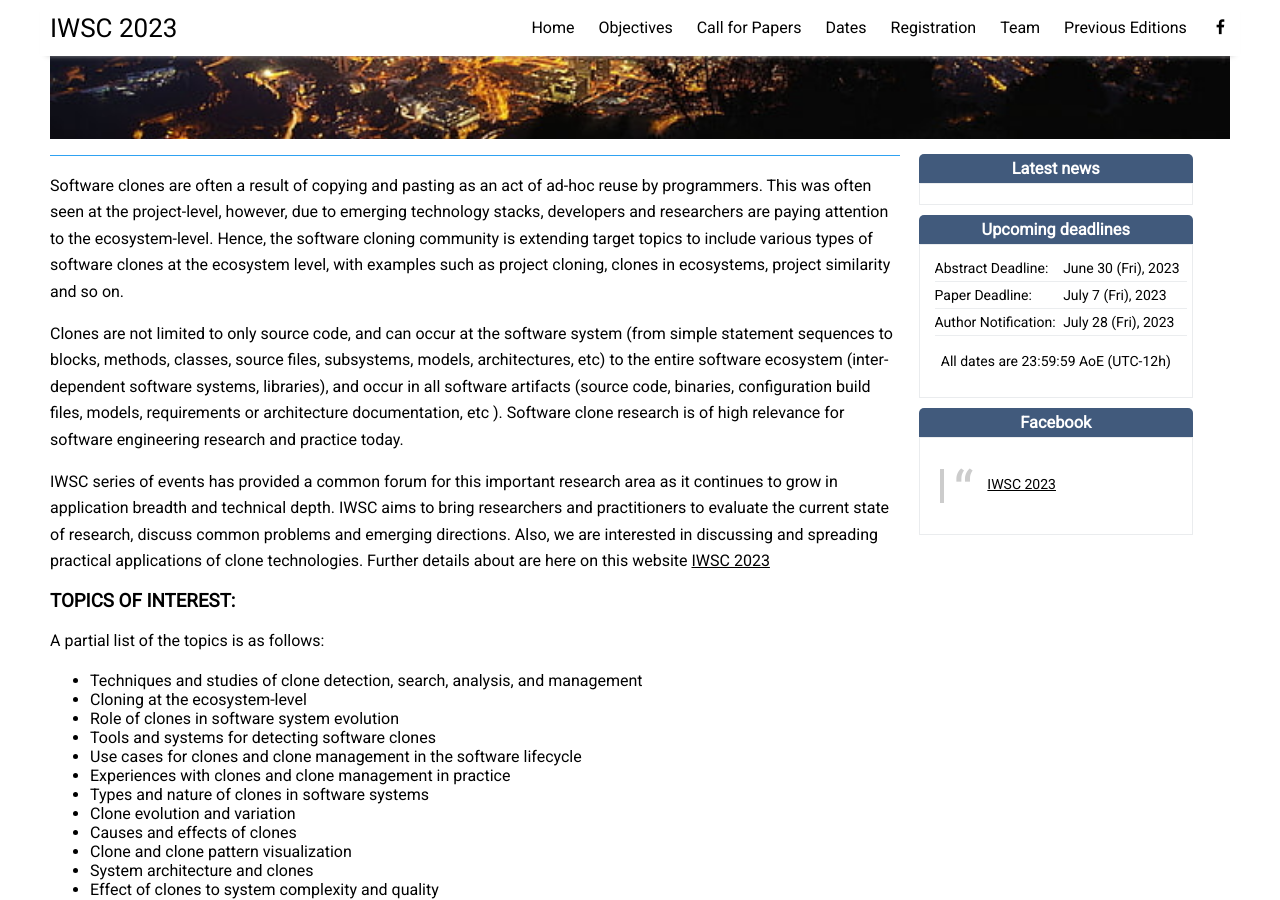
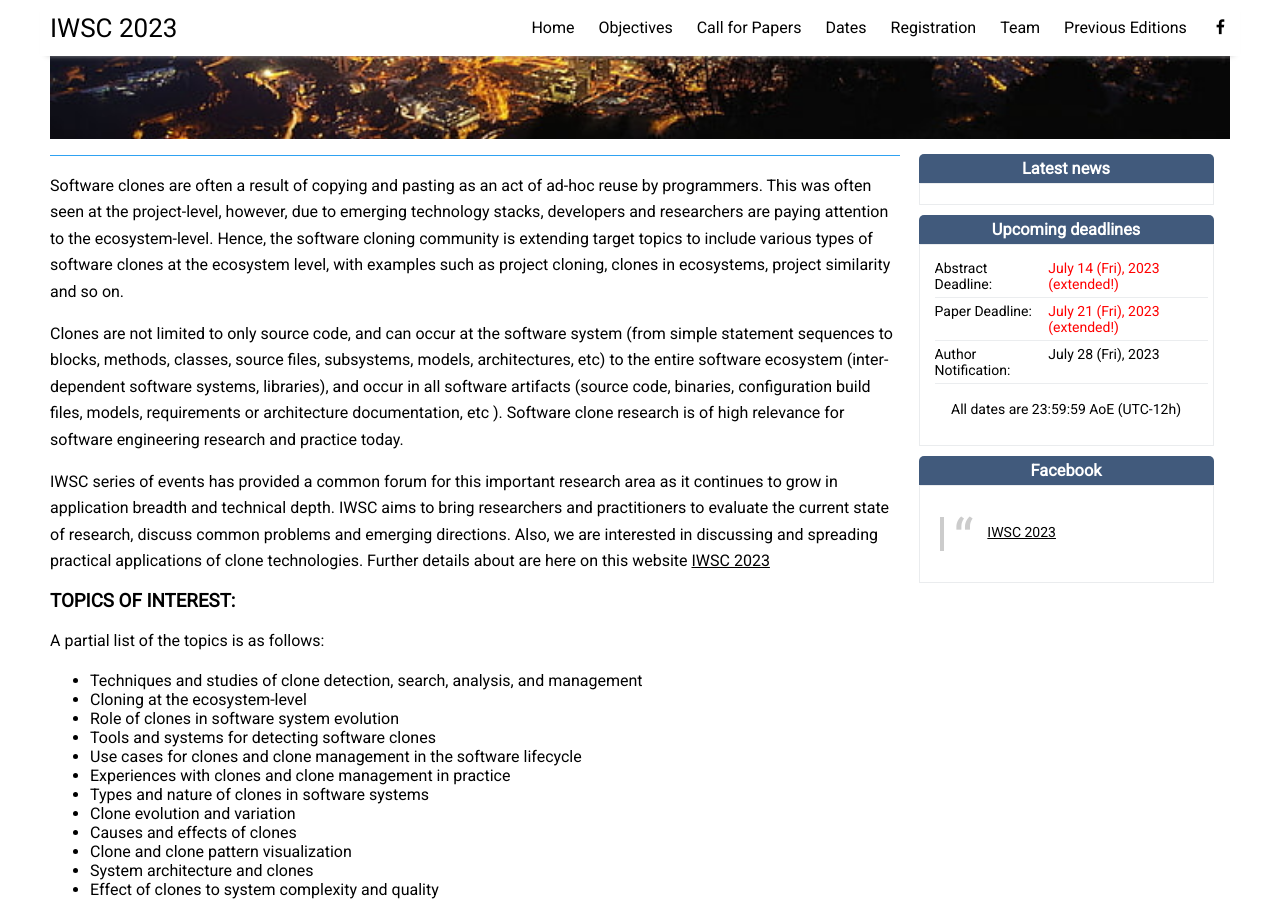
Before and after one commit to iwsc2023/iwsc2023.github.io, a Jekyll site: the page built from index.html, in a window 1280 px wide and 900 px high, scrolled down 302 px. Built offline with Jekyll 4.4.1, drawn with Linux system fonts in a browser that asks for light colours; nearby versions of some CDN libraries; the list of posts is cut into pages by our own code.

Commit message:
Update sidebar.html

```diff
--- a/_includes/sidebar.html
+++ b/_includes/sidebar.html
@@ -27,12 +27,12 @@
     <table class="tg">
       <tr>
         <td class="tg-col"> Abstract Deadline:</td>
-        <td class="tg-col"> June 30 (Fri), 2023</td>
+        <td class="tg-col" style="color:red;"> July 14 (Fri), 2023 (extended!)</td>
         <!---<td class="tg-col"><del>July 1, 2022 AoE</del> <br/> 20 Dec 19 AoE</td>--->
       </tr>
       <tr>
         <td class="tg-col"> Paper Deadline: </td>
-        <td class="tg-col">July 7 (Fri), 2023</td>
+        <td class="tg-col" style="color:red;">July 21 (Fri), 2023 (extended!)</td>
        <!-- <td class="tg-col"><strike>July 8, 2022</strike><br /> July 8 (Fri), 2023</td> -->
       </tr>
       <tr>
```
